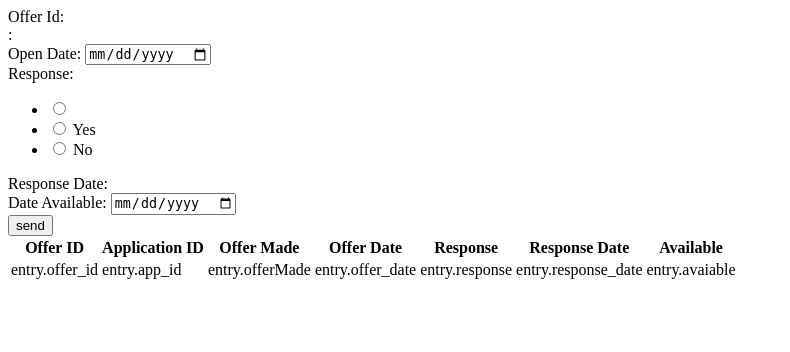
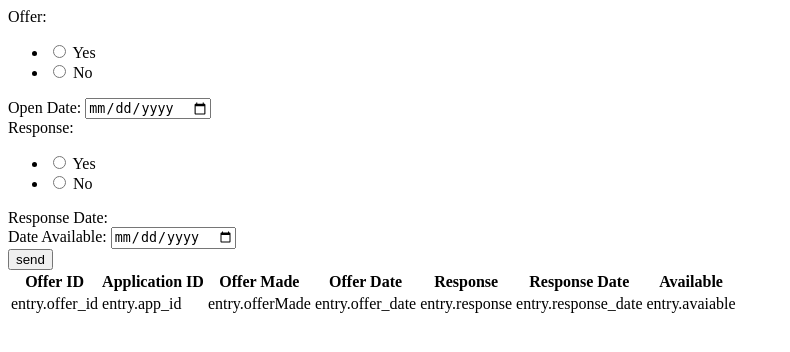
Before and after one commit to kdurril/simplejobmarket, a Flask app: template templates/offer_review.html in a window 1280 px wide. Shown: the top 352 px of the page, without its empty margins (0-790 px from the left). Run offline with Flask 2, Linux system fonts and the light colour scheme; tables that the repository leaves empty hold one stand-in row (values such as "Sample post"); the template is opened without the code that fills it: values that come from a table or form of the project are taken from there, most other values are stand-ins (such as "Sample title", 1, 10 or a date in 2020); parts of the project's set-up code (start-up, migrations or seed data) failed here and were passed over; some libraries are stand-ins or nearby versions.

Commit message:
update offer form, view, html

```diff
--- a/simplejobmarket/forms.py
+++ b/simplejobmarket/forms.py
@@ -97,8 +97,8 @@ class ApplicationForm(Form):
 class OfferForm(Form):
     offer_id = HiddenField()
     app_id = HiddenField()
-    offermade = RadioField('Offer', choices=[('', ''), ('Yes', 'Yes'), ('No', 'No')])
+    offer_made = RadioField('Offer', choices=[('Yes', 'Yes'), ('No', 'No')])
     offer_date = DateField('Open Date')
-    response = RadioField('Response', choices=[('', ''), ('Yes', 'Yes'), ('No', 'No')])
+    response = RadioField('Response', choices=[('Yes', 'Yes'), ('No', 'No')])
     response_date = HiddenField()
     available = DateField('Date Available')
--- a/simplejobmarket/views.py
+++ b/simplejobmarket/views.py
@@ -436,7 +436,7 @@ class OfferView(MethodView):
         "review offer"
         offer = OfferModel()
         offer = offer.query.all()
-        form = SupervisorForm()
+        form = OfferForm()
 
         #if user is owner, decorate to allow put and delete
         #if offer_id is owner:
--- a/templates/offer_review.html
+++ b/templates/offer_review.html
@@ -3,7 +3,7 @@
 
 <form action="{{ url_for('offers') }}" method=post class=add-entry>
 {{ form.csrf_token }}
-<div>{{ form.offer_id.label }}: {{ form.offer_id() }}</div>
+
 <div>{{ form.offer_made.label }}: {{ form.offer_made() }}</div>
 <div>{{ form.offer_date.label }}: {{ form.offer_date() }}</div>
 <div>{{ form.response.label }}: {{ form.response() }}</div>
```
